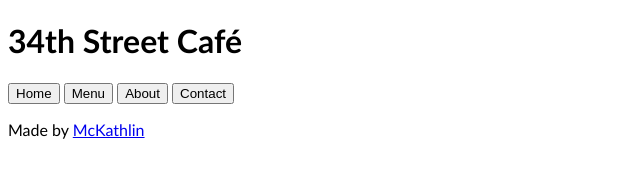
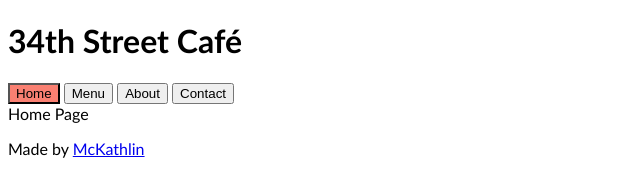
Before and after one commit to McKathlin/odin-restaurant, a website built with webpack: page src/template.html in a window 1280 px wide. Both pictures are taken after a click on the button "Home". Shown: the whole page, without its empty margins (0-640 px from the left). Built offline with nearby package versions, Linux system fonts and the light colour scheme.

Commit message:
Set up tab changing mechanics

```diff
--- a/src/index.js
+++ b/src/index.js
@@ -1,3 +1,72 @@
 import "./styles.css";
 
-console.log("The script has loaded!");
+// Page elements
+
+const allTabsById = {
+    "home-tab": {
+        tabNode: document.getElementById("home-tab"),
+        render: renderHomePage
+    },
+    "menu-tab": {
+        tabNode: document.getElementById("menu-tab"),
+        render: renderMenuPage
+    },
+    "about-tab": {
+        tabNode: document.getElementById("about-tab"),
+        render: renderAboutPage
+    },
+    "contact-tab": {
+        tabNode: document.getElementById("contact-tab"),
+        render: renderContactPage
+    }
+};
+
+const contentNode = document.getElementById("content");
+
+// Page rendering functions
+
+function clearPageContent() {
+    contentNode.replaceChildren();
+}
+
+function setCurrentTab(currentTabNode) {
+    for (const tabId in allTabsById) {
+        const tabNode = allTabsById[tabId].tabNode;
+        if (tabNode == currentTabNode) {
+            tabNode.classList.add("current-tab");
+        } else {
+            tabNode.classList.remove("current-tab");
+        }
+    }
+}
+
+function renderHomePage() {
+    contentNode.textContent = "Home Page";
+}
+
+function renderMenuPage() {
+    contentNode.textContent = "Menu Page";
+}
+
+function renderAboutPage() {
+    contentNode.textContent = "About Page";
+}
+
+function renderContactPage() {
+    contentNode.textContent = "Contact Page";
+}
+
+// Tab events
+
+for (const tabId in allTabsById) {
+    let tabNode = allTabsById[tabId].tabNode;
+    tabNode.addEventListener("click", function(event) {
+        clearPageContent();
+        setCurrentTab(allTabsById[event.target.id].tabNode);
+        allTabsById[event.target.id].render();
+    });
+}
+
+// Startup
+
+renderHomePage();
--- a/src/styles.css
+++ b/src/styles.css
@@ -1,3 +1,7 @@
 body {
     font-family:'Gill Sans', 'Gill Sans MT', Calibri, sans-serif;
 }
+
+.current-tab {
+    background-color: salmon;
+}
--- a/src/template.html
+++ b/src/template.html
@@ -17,7 +17,7 @@
     </header>
     <main>
         <div id="content">
-            <!--Page-specific content goes here.-->
+            Loading...
         </div>
     </main>
     <footer>
```
